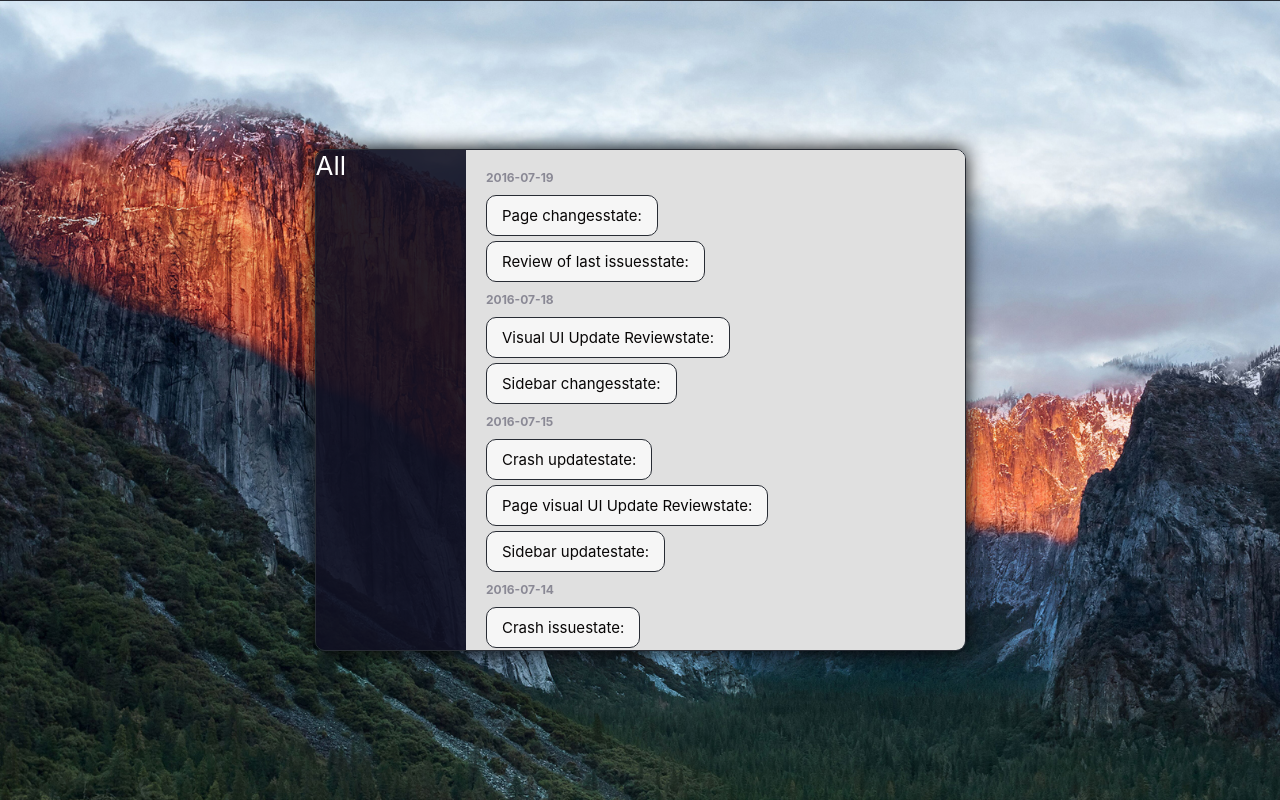
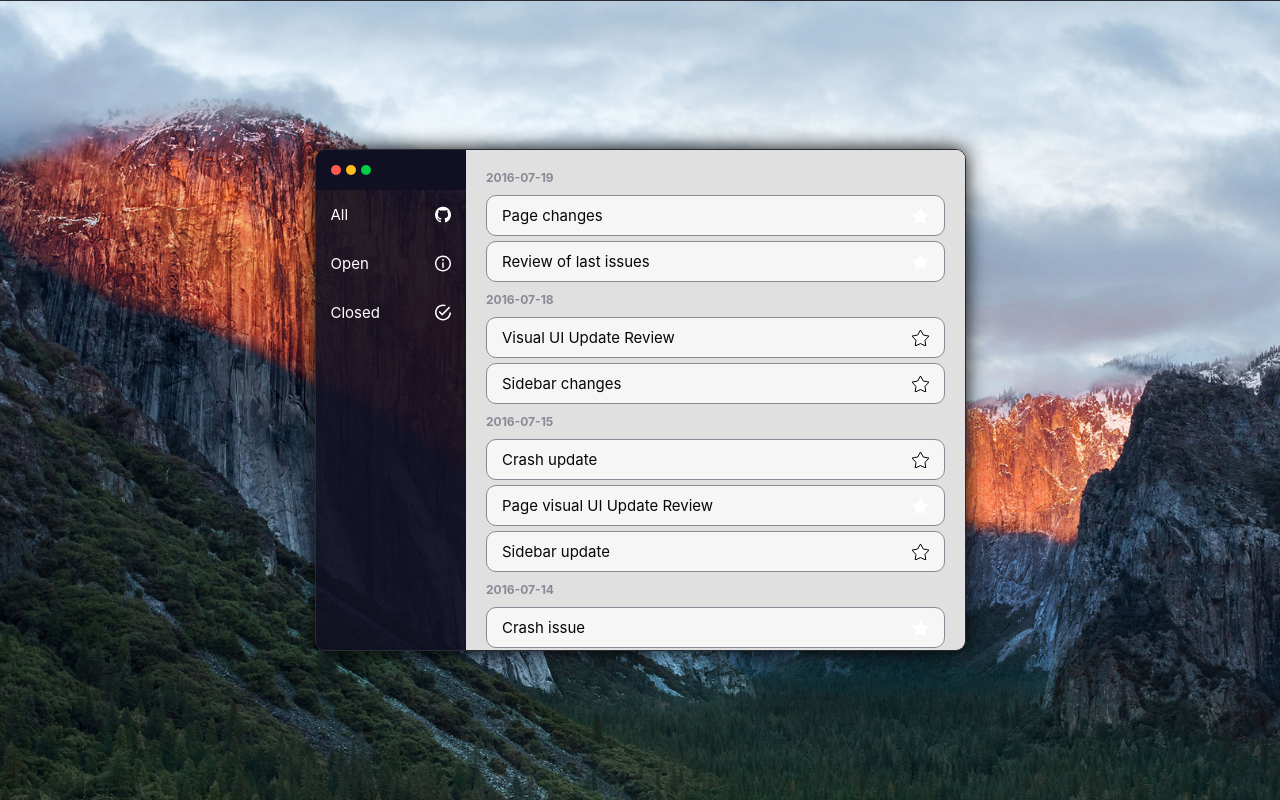
Before and after one commit to juliaszymura/github-issues-app, a React (Create React App) app: page / in a window 1280 px wide. Built offline with nearby package versions, Linux system fonts and the light colour scheme.

Commit message:
add all components to layout

```diff
--- a/src/App.css
+++ b/src/App.css
@@ -36,10 +36,57 @@
 }
 
 .sidebar {
+  display: flex;
+  flex-direction: column;
+
   width: 151px;
   height: 100%;
   border-radius: 9px 0 0 9px;
   background: rgba(16, 16, 34, 0.9);
+}
+
+.osx-buttons {
+  display: flex;
+  flex-direction: row;
+  gap: 5px;
+  padding: 15px;
+  border-radius: 9px 0 0 0;
+  background: rgb(16, 16, 34);
+}
+
+.osx-buttons button {
+  height: 10px;
+  width: 10px;
+  border: none;
+  border-radius: 5px;
+}
+
+.osx-buttons .green {
+  background: #00cd46;
+}
+
+.osx-buttons .yellow {
+  background: #ffbc1b;
+}
+
+.osx-buttons .red {
+  background: #ff594f;
+}
+
+.filter {
+  display: flex;
+  flex-direction: row;
+  justify-content: space-between;
+  align-self: stretch;
+
+  padding: 15px;
+
+  font-size: 15px;
+  color: white;
+}
+
+.filter:hover {
+  background: #292a48;
 }
 
 main {
@@ -63,6 +110,7 @@ main {
   display: flex;
   flex-direction: column;
   align-items: flex-start;
+  align-self: stretch;
   gap: 5px;
 }
 
@@ -83,17 +131,16 @@ main {
   display: flex;
   flex-direction: row;
   align-items: center;
-  justify-self: stretch;
   justify-content: space-between;
 
   font-size: 15px;
   color: #080606;
 
-  /* width: 100%; */
+  width: 100%;
   height: 41px;
   padding: 15px;
 
-  border: solid #282c34 1px;
+  border: solid #8a8995 1px;
   border-radius: 10px;
 
   background: #f6f6f6;
--- a/src/App.js
+++ b/src/App.js
@@ -1,12 +1,41 @@
 import "./App.css";
 import data from "./data.json";
+import githubIcon from "./assets/icon-github.svg";
+import closedIssueIcon from "./assets/icon-closed-issue.svg";
+import openIssueIcon from "./assets/icon-open-issue.svg";
+import { ReactComponent as StarIcon } from "./assets/icon-star.svg";
 
 const OsxButtons = () => {
-  return <></>;
+  return (
+    <p className="osx-buttons">
+      <button className="red"></button>
+      <button className="yellow"></button>
+      <button className="green"></button>
+    </p>
+  );
 };
 
 const Filter = ({ icon, name }) => {
-  return <p className="filter">{name}</p>;
+  let iconName;
+  switch (icon) {
+    case "github":
+      iconName = githubIcon;
+      break;
+    case "open-issue":
+      iconName = openIssueIcon;
+      break;
+    case "closed-issue":
+      iconName = closedIssueIcon;
+      break;
+    default:
+  }
+
+  return (
+    <p className="filter">
+      <span>{name}</span>
+      <img src={iconName} alt="icon" />
+    </p>
+  );
 };
 
 const IssueGroup = ({ date, issues }) => {
@@ -23,10 +52,16 @@ const IssueGroup = ({ date, issues }) => {
 };
 
 const Issue = ({ name, selected }) => {
+  const starIcon = selected ? (
+    <StarIcon fill="black" />
+  ) : (
+    <StarIcon fill="transparent" stroke="black" />
+  );
+
   return (
     <li className="issue">
       <span>{name}</span>
-      <span>state: {selected}</span>
+      {starIcon}
     </li>
   );
 };
@@ -37,7 +72,9 @@ function App() {
       <div className="app-window">
         <div className="sidebar">
           <OsxButtons />
-          <Filter name={data.filters[0].name} />
+          {data.filters.map((filter) => (
+            <Filter key={filter.name} {...filter} />
+          ))}
         </div>
         <main>
           {data.issues.map((issue) => (
```
